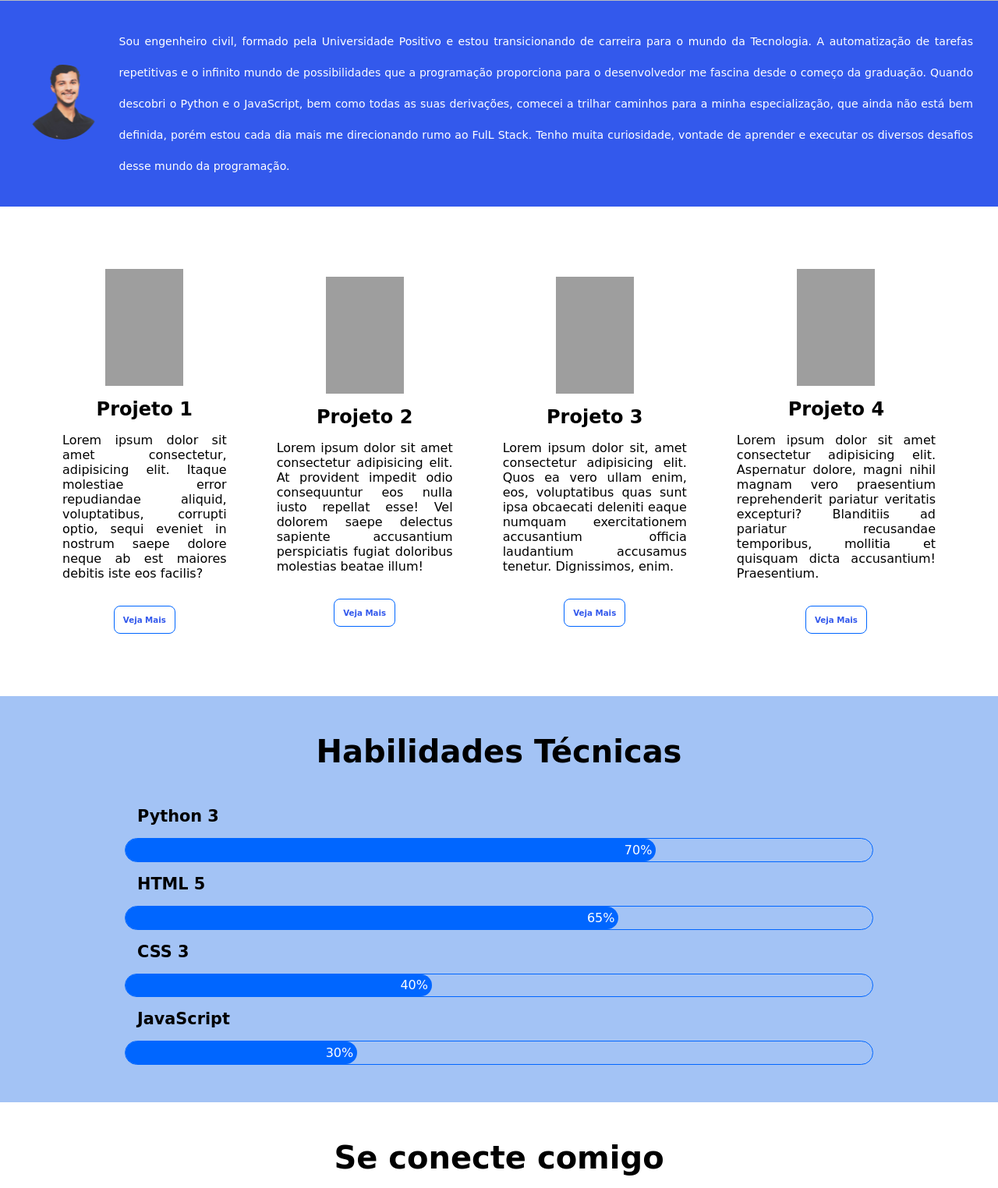
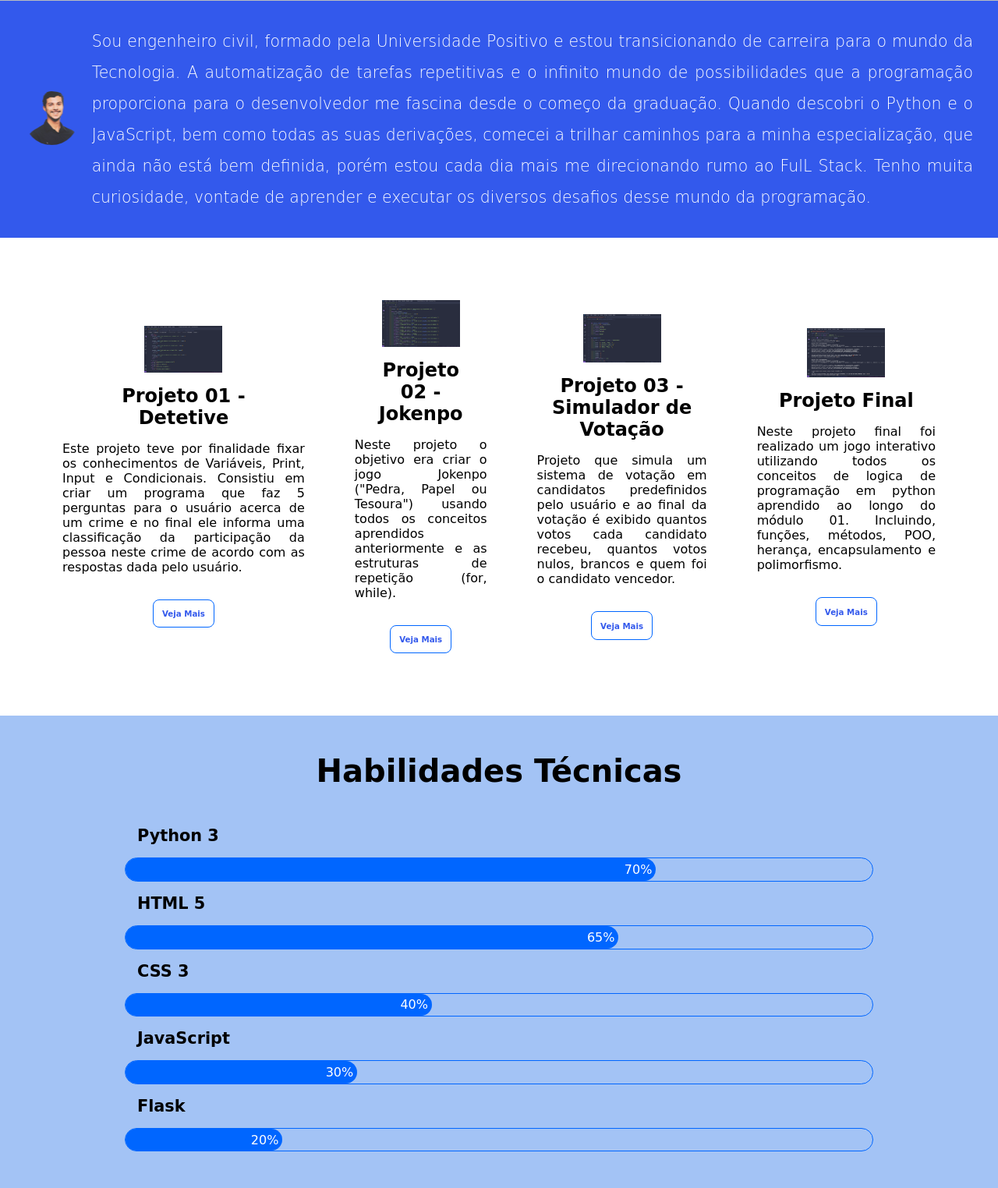
Before and after one commit to RudhyDev/BLUE_Mod02, a Flask app: page / in a window 1280 px wide. Shown: the part 402-1926 px from the top of the page at 78% size. Run offline with Flask 2, Linux system fonts and the light colour scheme; some web fonts are replaced; grey boxes are pictures that could not be loaded.

Commit message:
Atualização dos textos e imagens no html

```diff
--- a/Aula01-12-07-2021/Portfolio/static/css/style.css
+++ b/Aula01-12-07-2021/Portfolio/static/css/style.css
@@ -83,10 +83,11 @@ section#sobre-mim div img{
 }
 
 section#sobre-mim div p {
-    font-size: 1.1vw;
+    font-size: 1.6vw;
     text-align: justify;
     color: #fff;
     line-height: 2.5rem;
+    font-weight: lighter;
 
 }
 
@@ -194,6 +195,15 @@ section#habilidades div span#JavaScript{
     padding: .3rem;
     border-radius: 1rem;
     width: 30%;
+}
+
+section#habilidades div span#flask{
+    background-color: #0066ff;
+    color: #fff;
+    text-align: end;
+    padding: .3rem;
+    border-radius: 1rem;
+    width: 20%;
 }
 
 /* Seção de contato */
--- a/Aula01-12-07-2021/Portfolio/templates/index.html
+++ b/Aula01-12-07-2021/Portfolio/templates/index.html
@@ -50,27 +50,27 @@
     <section id="projetos">
 
         <div>
-            <img src="https://picsum.photos/200/300" width=100 alt="">
-            <h2>Projeto 1</h2>
-            <p>Lorem ipsum dolor sit amet consectetur, adipisicing elit. Itaque molestiae error repudiandae aliquid, voluptatibus, corrupti optio, sequi eveniet in nostrum saepe dolore neque ab est maiores debitis iste eos facilis?</p>
+            <img src="../static/img/Projeto01.png" width=100 alt="">
+            <h2>Projeto 01 - Detetive</h2>
+            <p>Este projeto teve por finalidade fixar os conhecimentos de Variáveis, Print, Input e Condicionais. Consistiu em criar um programa que faz 5 perguntas para o usuário acerca de um crime e no final ele informa uma classificação da participação da pessoa neste crime de acordo com as respostas dada pelo usuário.</p>
             <button>Veja Mais</button>
         </div>
         <div>
-            <img src="https://picsum.photos/200/300" width=100 alt="">
-            <h2>Projeto 2</h2>
-            <p>Lorem ipsum dolor sit amet consectetur adipisicing elit. At provident impedit odio consequuntur eos nulla iusto repellat esse! Vel dolorem saepe delectus sapiente accusantium perspiciatis fugiat doloribus molestias beatae illum!</p>
+            <img src="../static/img/Projeto02.png" width=100 alt="">
+            <h2>Projeto 02 - Jokenpo</h2>
+            <p>Neste projeto o objetivo era criar o jogo Jokenpo ("Pedra, Papel ou Tesoura") usando todos os conceitos aprendidos anteriormente e as estruturas de repetição (for, while).</p>
             <button>Veja Mais</button>
         </div>
         <div>
-            <img src="https://picsum.photos/200/300" width=100 alt="">
-            <h2>Projeto 3</h2>
-            <p>Lorem ipsum dolor sit, amet consectetur adipisicing elit. Quos ea vero ullam enim, eos, voluptatibus quas sunt ipsa obcaecati deleniti eaque numquam exercitationem accusantium officia laudantium accusamus tenetur. Dignissimos, enim.</p>
+            <img src="../static/img/Projeto03.png" width=100 alt="">
+            <h2>Projeto 03 - Simulador de Votação</h2>
+            <p>Projeto que simula um sistema de votação em candidatos predefinidos pelo usuário e ao final da votação é exibido quantos votos cada candidato recebeu, quantos votos nulos, brancos e quem foi o candidato vencedor.</p>
             <button>Veja Mais</button>
         </div>
         <div>
-            <img src="https://picsum.photos/200/300" width=100 alt="">
-            <h2>Projeto 4</h2>
-            <p>Lorem ipsum dolor sit amet consectetur adipisicing elit. Aspernatur dolore, magni nihil magnam vero praesentium reprehenderit pariatur veritatis excepturi? Blanditiis ad pariatur recusandae temporibus, mollitia et quisquam dicta accusantium! Praesentium.</p>
+            <img src="../static/img/ProjetoFinal.png" width=100 alt="">
+            <h2>Projeto Final</h2>
+            <p>Neste projeto final foi realizado um jogo interativo utilizando todos os conceitos de logica de programação em python aprendido ao longo do módulo 01. Incluindo, funções, métodos, POO, herança, encapsulamento e polimorfismo.</p>
             <button>Veja Mais</button>
         </div>
 
@@ -98,6 +98,11 @@
         <p>JavaScript</p>
         <div>
             <span id="JavaScript">30%</span>
+        </div>
+
+        <p>Flask</p>
+        <div>
+            <span id="flask">20%</span>
         </div>
 
 
```
Also changed, not shown: Aula01-12-07-2021/Portfolio/static/img/Perfil.jpeg (deleted), Aula01-12-07-2021/Portfolio/static/img/Projeto01.png (added), Aula01-12-07-2021/Portfolio/static/img/Projeto02.png (added), Aula01-12-07-2021/Portfolio/static/img/Projeto03.png (added), Aula01-12-07-2021/Portfolio/static/img/ProjetoFinal.png (added).
